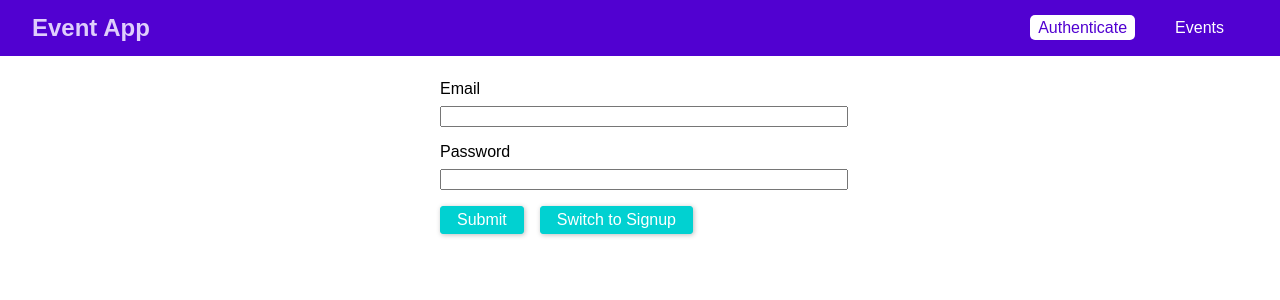
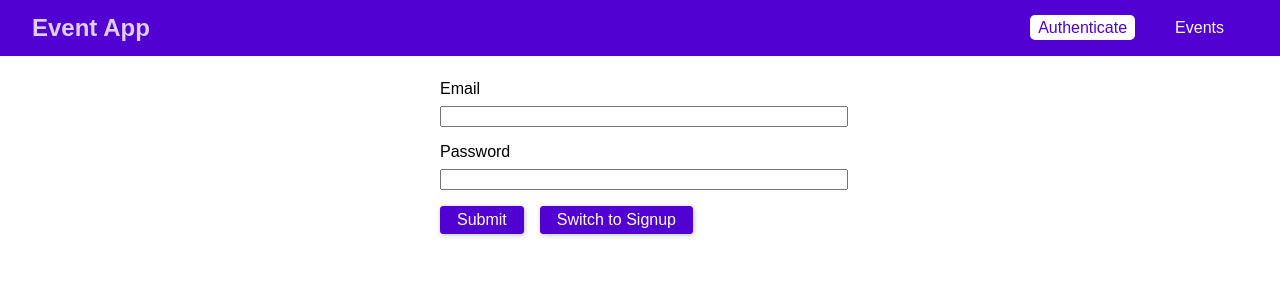
Before and after one commit to johann-ortiz/EventBooking-App, a React (Create React App) app in the folder frontend/: page /auth in a window 1280 px wide. Shown: the top 300 px of the page. Built offline with nearby package versions, Linux system fonts and the light colour scheme.

Commit message:
Added logout button which changes the state of isLogin to false and changed colors of button within the auth form

```diff
--- a/frontend/src/App.js
+++ b/frontend/src/App.js
@@ -38,7 +38,6 @@ class App extends Component {
             <MainNavigation />
             <main className="main-content">
               <Switch>
-                {!this.state.token && <Redirect from="/" to="/auth" exact />}
                 {this.state.token && <Redirect from="/" to="/events" exact />}
                 {this.state.token && (
                   <Redirect from="/auth" to="/events" exact />
@@ -50,6 +49,7 @@ class App extends Component {
                 {this.state.token && (
                   <Route path="/bookings" component={BookingsPage} />
                 )}
+                {!this.state.token && <Redirect to="/auth" exact />}
               </Switch>
             </main>
           </AuthContext.Provider>
--- a/frontend/src/components/navigation/MainNavigation.js
+++ b/frontend/src/components/navigation/MainNavigation.js
@@ -28,7 +28,7 @@ export default function Main() {
                       <NavLink to="/bookings">Bookings</NavLink>
                     </li>
                     <li>
-                      <button>Logout</button>
+                      <button onClick={context.logout}>Logout</button>
                     </li>
                   </React.Fragment>
                 )}
--- a/frontend/src/pages/Auth.css
+++ b/frontend/src/pages/Auth.css
@@ -19,9 +19,9 @@
 }
 
 .form-actions button {
-  background: #01d1d1;
+  background: #5101d1;
   font: inherit;
-  border: 1px solid #01d1d1;
+  border: 1px solid #5101d1;
   border-radius: 3px;
   padding: 0.25rem 1rem;
   margin-right: 1rem;
@@ -32,6 +32,6 @@
 
 .form-actions button:hover,
 .form-actions button:active {
-  background: #01a7a7;
-  border-color: #01a7a7;
+  background: #5101d1;
+  border-color: #5101d1;
 }
```
